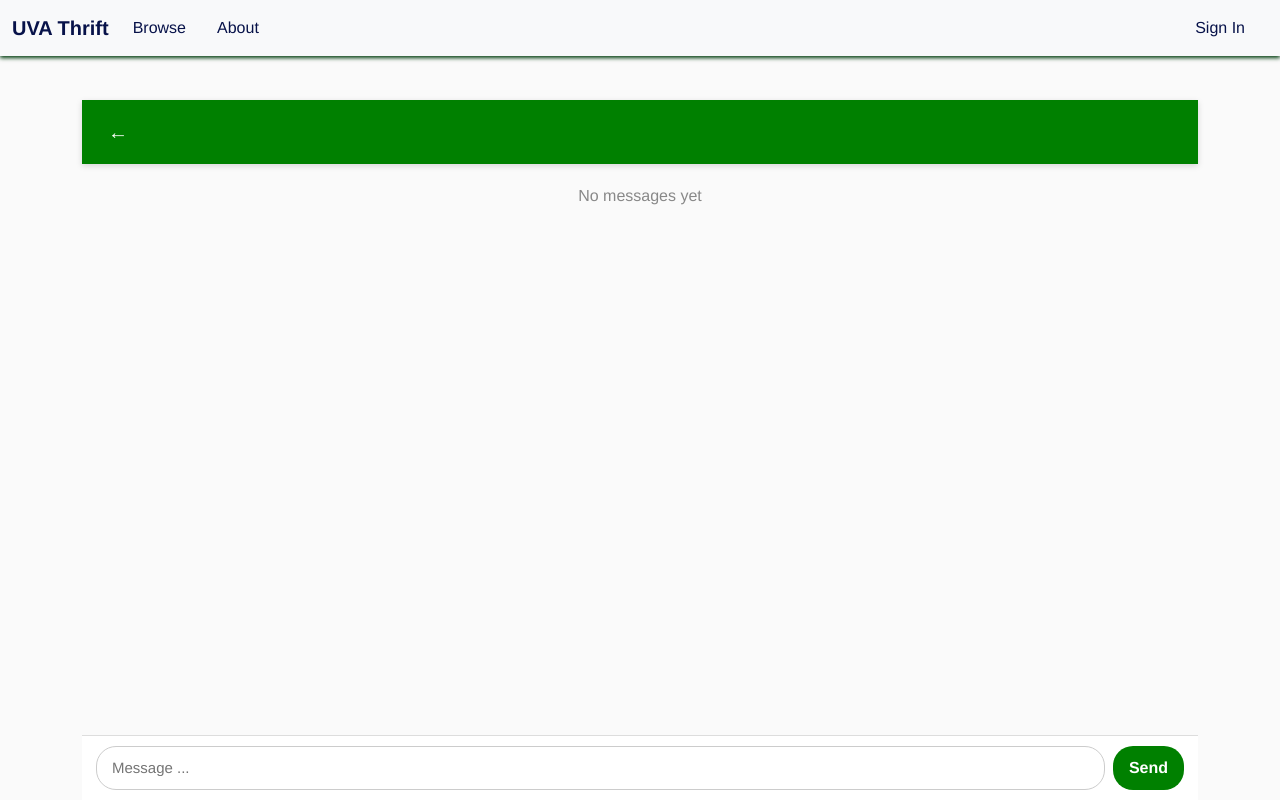
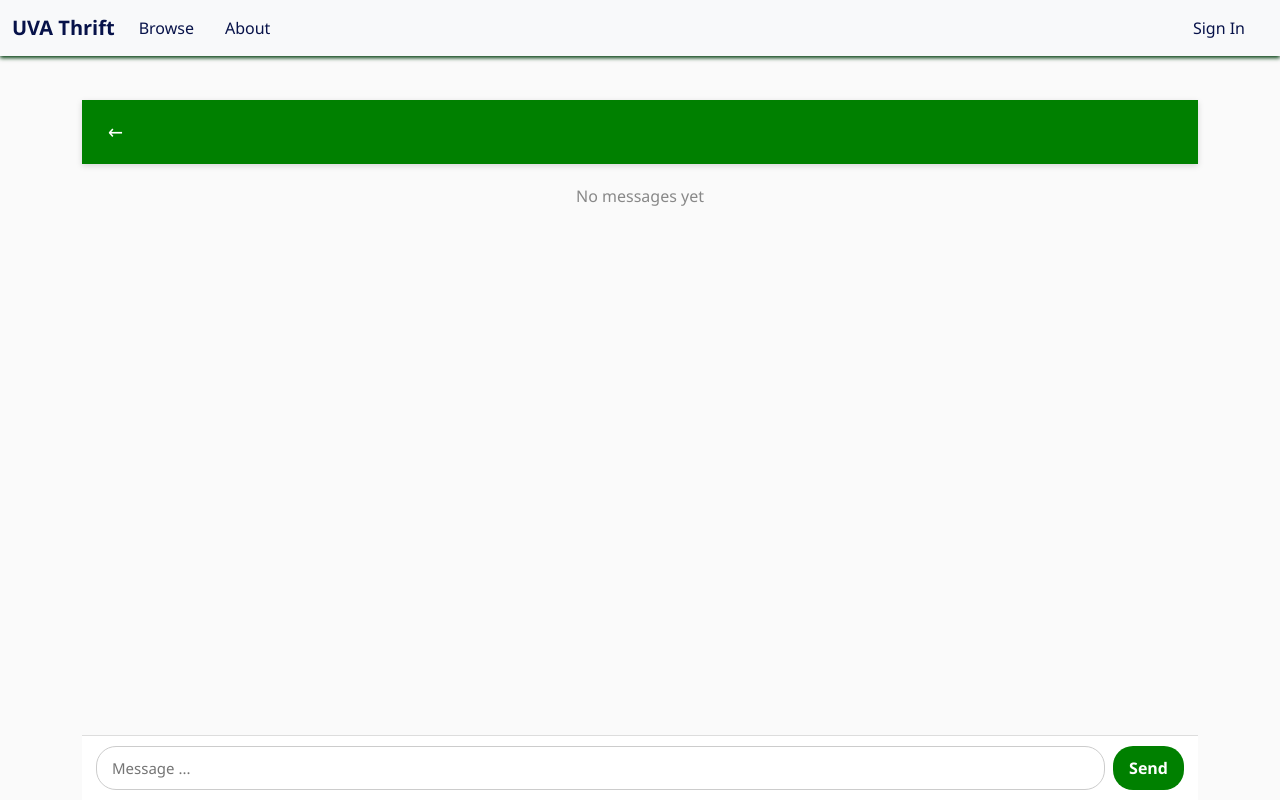
Before and after one commit to samanthafranks03/UVAThrift, a Django app: template messaging/templates/messaging/chat.html in a window 1280 px wide. Run offline with Django 5.2, Linux system fonts and the light colour scheme; the template is opened without the code that fills it, so the values that code supplies are empty; parts of the project's set-up code (start-up, migrations or seed data) failed here and were passed over.

Commit message:
Messaging styling pt 2

```diff
--- a/messaging/templates/messaging/chat.html
+++ b/messaging/templates/messaging/chat.html
@@ -4,7 +4,6 @@
 <style>
   body {
     margin: 0;
-    font-family: "Helvetica Neue", Helvetica, Arial, sans-serif;
     background-color: #fafafa;
   }
 
--- a/messaging/templates/messaging/chat_list.html
+++ b/messaging/templates/messaging/chat_list.html
@@ -10,7 +10,6 @@
     <style>
       body {
         margin: 0;
-        font-family: "Helvetica Neue", Helvetica, Arial, sans-serif;
         background-color: #fafafa;
         height: 100vh;
         display: flex;
--- a/messaging/templates/messaging/group_chat.html
+++ b/messaging/templates/messaging/group_chat.html
@@ -5,7 +5,6 @@
 <style>
   body {
     margin: 0;
-    font-family: "Helvetica Neue", Helvetica, Arial, sans-serif;
     background-color: #fafafa;
   }
 
--- a/messaging/templates/messaging/start_chat.html
+++ b/messaging/templates/messaging/start_chat.html
@@ -6,7 +6,6 @@
   <style>
     body {
       margin: 0;
-      font-family: "Helvetica Neue", Helvetica, Arial, sans-serif;
       background-color: #fafafa;
       height: 100vh;
       display: flex;
--- a/messaging/views.py
+++ b/messaging/views.py
@@ -6,6 +6,10 @@ from . import models
 from django.db.models import Q
 from .models import Messaging, Notification, Group, GroupMessage
 from users.models import User as ProfileUser
+
+# Source / AI Citation
+# Description: Help integrating the base Django user model and our custom user model as different team members went about implementation differently
+# AI Source: Generated with Claude
 
 def get_display_name(django_user):
     # Get the nickname if set, otherwise name from Google Account
```
